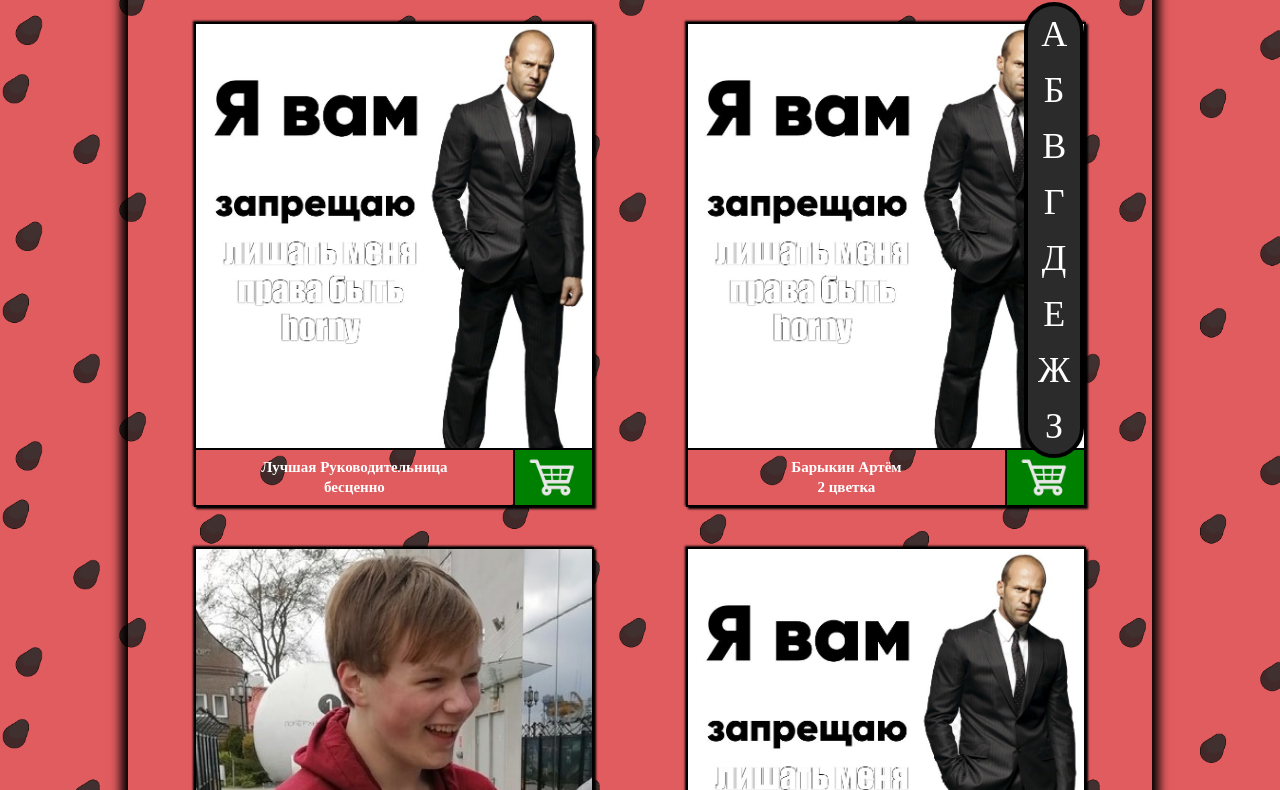
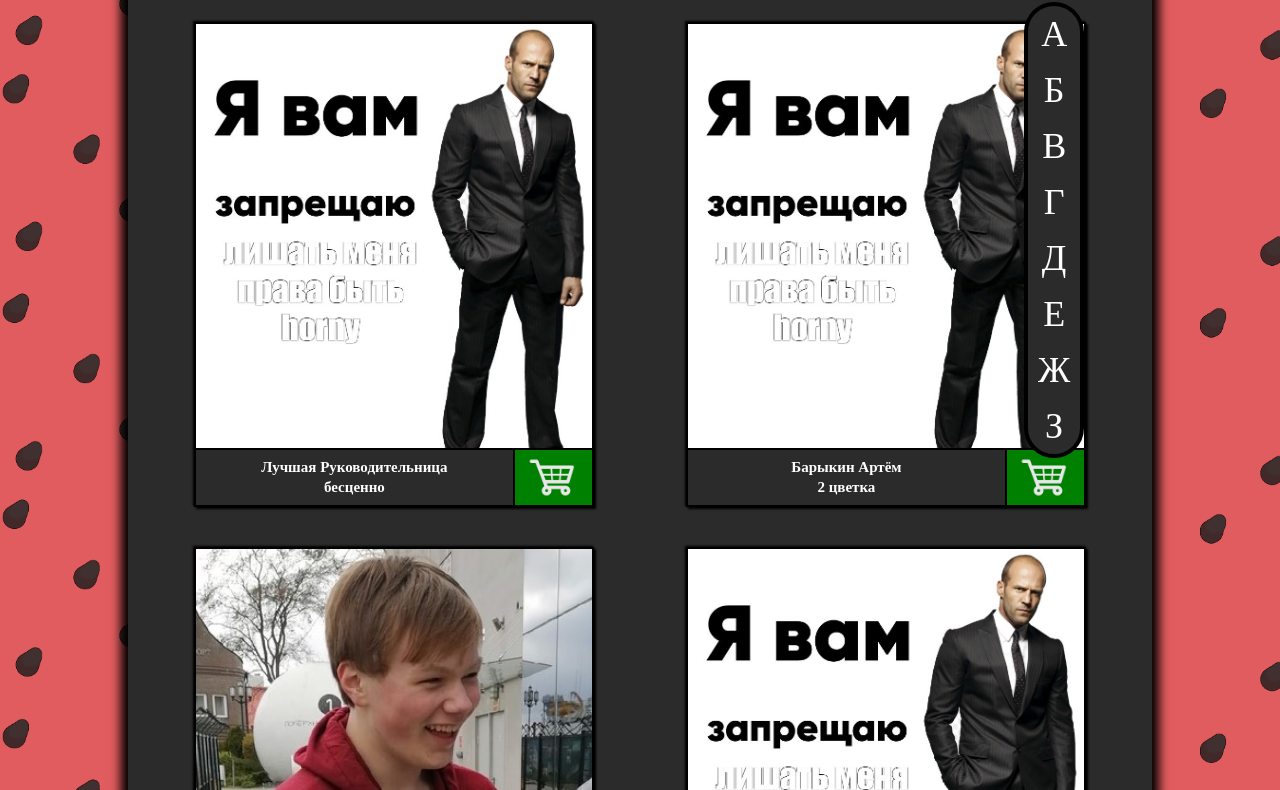
Before and after one commit to AndreyUNDMax/TheBestClassEver, a plain HTML site: page shop.html in a window 1280 px wide. Shown: the part 151-941 px from the top of the page. Drawn offline with Linux system fonts and the light colour scheme.

Commit message:
Update style.css

```diff
--- a/style/style.css
+++ b/style/style.css
@@ -123,7 +123,6 @@ body{
 	box-shadow: 0px -7px 10px black;
 }
 .content__row{
-<<<<<<< Updated upstream
   background-color: #2A2B2A;
   padding: 20px 20px 100px;
   box-shadow: 7px 0px 10px black,-7px 0px 10px black;
@@ -132,13 +131,11 @@ body{
 }
 .new{
 	overflow: hidden;
-=======
 	background-color: #2A2B2A;
 	padding: 20px 20px 100px;
 	box-shadow: 7px 0px 10px black,-7px 0px 10px black;
 	color: white;
 	font-size: 36px;
->>>>>>> Stashed changes
 }
 .new__title{
 	text-align: center;
@@ -217,15 +214,11 @@ body{
 	width: 100%;
 }
 .c-tion__abc{
-<<<<<<< HEAD
-<<<<<<< Updated upstream
 	display: grid;
    grid-template-rows: repeat(7, 1fr);
    grid-template-columns: repeat(2, 1fr);
 	overflow: hidden;
-=======
 	max-width: 100px;
->>>>>>> parent of b33e3fa (Я рыгнул)
   position: fixed;
   left: 80%;
   display: flex;
@@ -233,8 +226,7 @@ body{
   border-radius: 30px;
 <<<<<<< HEAD
   max-height: 70vh;
-  background-color: rgba(42, 43, 42, 0.5);;
-=======
+  background-color: rgba(42, 43, 42, 0.5);
 	background-color: #2A2B2A;
 	position: fixed;
 	left: 80%;
@@ -243,8 +235,6 @@ body{
 	border: 4px solid black;
 	border-radius: 30px;
 	flex-wrap: wrap;
->>>>>>> Stashed changes
-=======
   flex-wrap: wrap;
   max-height: 60vh;
 
```
